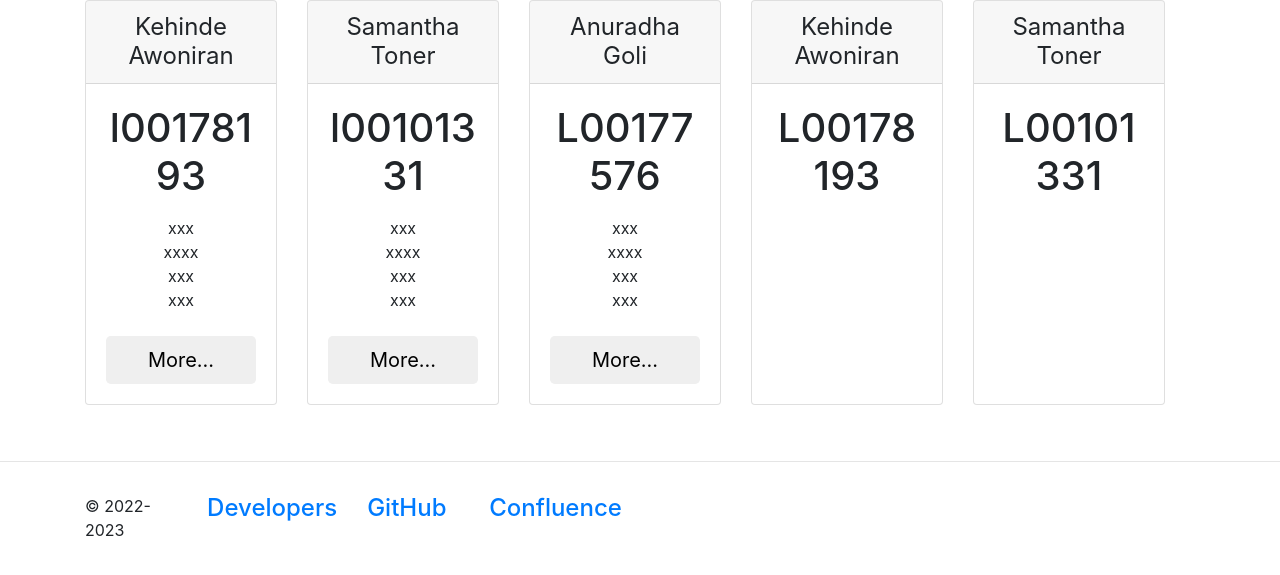
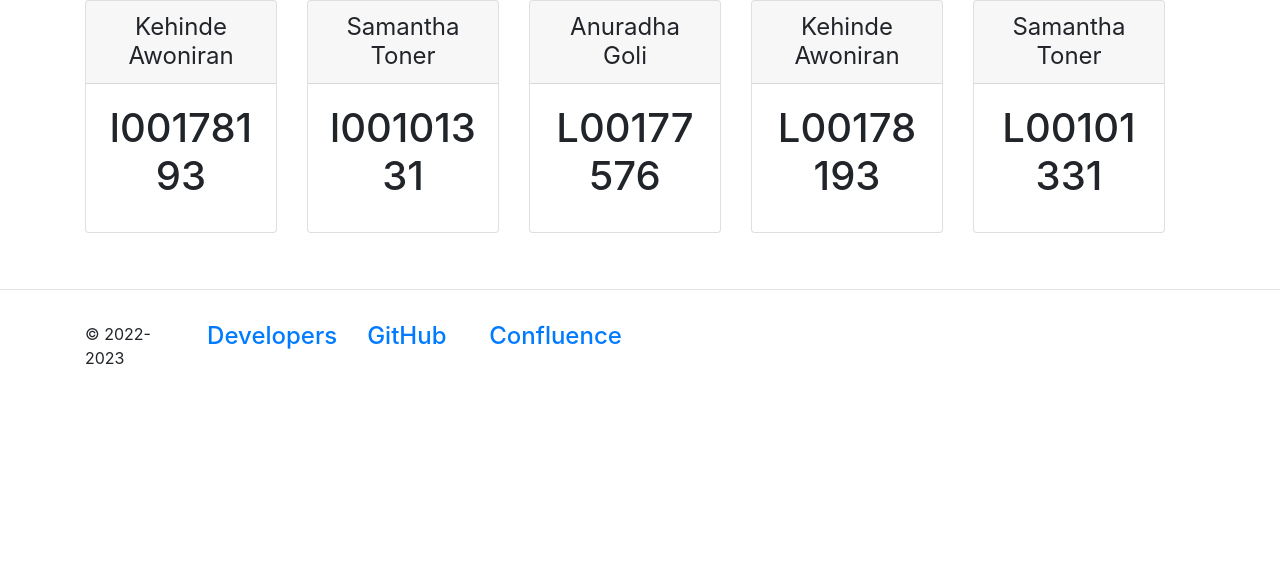
Before and after one commit to DevOps-PM-PGDip-2022-2023/Nausica-s-Global-Green-Initiative, a Flask app: page /team in a window 1280 px wide. Shown: the part 104-679 px from the top of the page. Run offline with Flask 2, Linux system fonts and the light colour scheme; the visitor is signed in with stand-in values (Sample User, id 1).

Commit message:
Team details up to date

```diff
--- a/templates/Teamdetails.html
+++ b/templates/Teamdetails.html
@@ -62,13 +62,7 @@
                 </div>
                 <div class="card-body">
                   <h1 class="card-title pricing-card-title">l00178193</h1>
-                  <ul class="list-unstyled mt-3 mb-4">
-                    <li>xxx</li>
-                    <li>xxxx</li>
-                    <li>xxx</li>
-                    <li>xxx</li>
-                  </ul>
-                  <button type="button" class="btn btn-lg btn-block btncolor">More...</button>
+
                 </div>
               </div>
               <div class="card mb-4 box-shadow">
@@ -77,13 +71,7 @@
                 </div>
                 <div class="card-body">
                   <h1 class="card-title pricing-card-title">l00101331</h1>
-                  <ul class="list-unstyled mt-3 mb-4">
-                    <li>xxx</li>
-                    <li>xxxx</li>
-                    <li>xxx</li>
-                    <li>xxx</li>
-                  </ul>
-                  <button type="button" class="btn btn-lg btn-block btncolor">More...</button>
+
                 </div>
               </div>
               <div class="card mb-4 box-shadow">
@@ -92,13 +80,7 @@
                 </div>
                 <div class="card-body">
                   <h1 class="card-title pricing-card-title">L00177576</h1>
-                  <ul class="list-unstyled mt-3 mb-4">
-                    <li>xxx</li>
-                    <li>xxxx</li>
-                    <li>xxx</li>
-                    <li>xxx</li>
-                  </ul>
-                  <button type="button" class="btn btn-lg btn-block btncolor">More...</button>
+
                 </div>
               </div>
               <div class="card mb-4 box-shadow">
```
